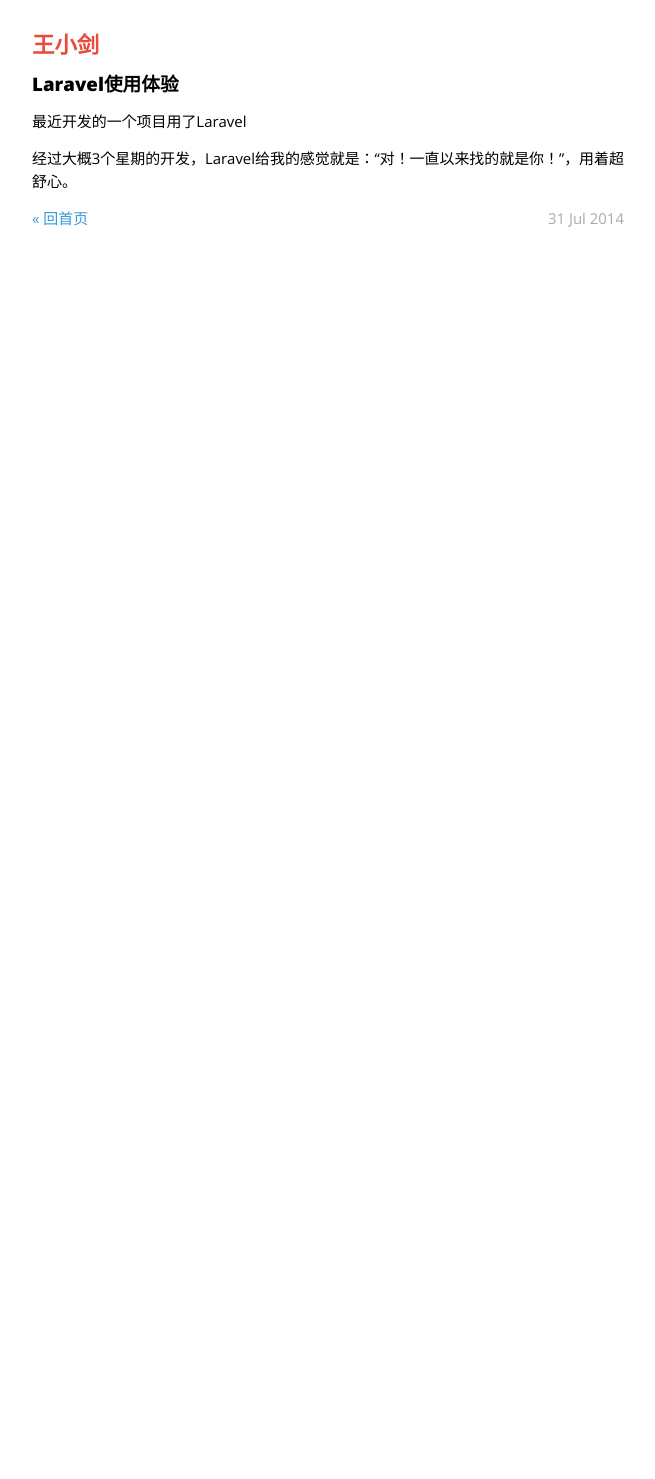
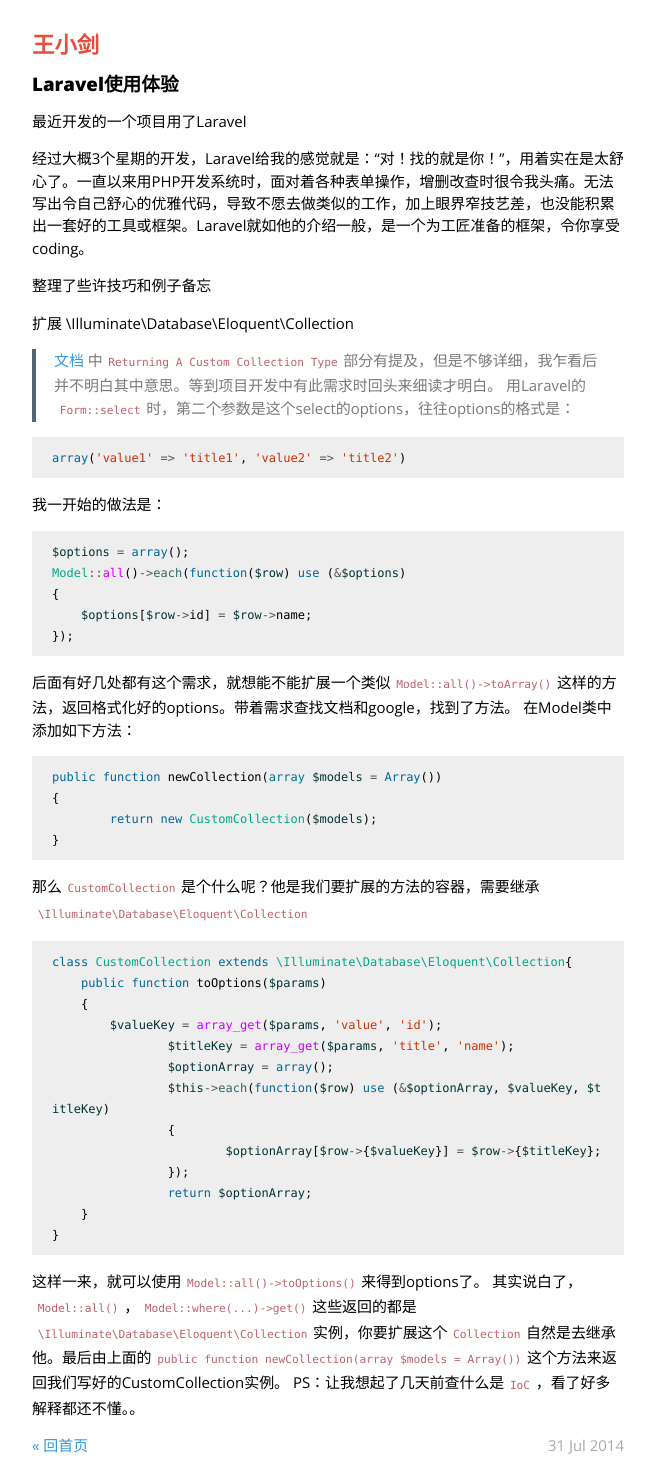
Before and after one commit to hiwjd/hiwjd.github.io, a Jekyll site: the page built from _posts/2014-07-31-Laravel使用体验.markdown, in a window 1280 px wide. Shown: the whole page, without its empty margins (312-967 px from the left). Built offline with Jekyll 4.4.1, drawn with Linux system fonts in a browser that asks for light colours; Markdown is read by kramdown in place of the engine named in the settings; comment, search, counter and statistics services are not loaded; before the commit the page ends 900 px from its top, so only the background shows below that.

Commit message:
Published with https://stackedit.io/

```diff
--- a/_posts/2014-07-31-Laravel使用体验.markdown
+++ b/_posts/2014-07-31-Laravel使用体验.markdown
@@ -7,4 +7,49 @@ categories: post
 
 最近开发的一个项目用了Laravel
 
-经过大概3个星期的开发，Laravel给我的感觉就是：“对！一直以来找的就是你！”，用着超舒心。
+经过大概3个星期的开发，Laravel给我的感觉就是：“对！找的就是你！”，用着实在是太舒心了。一直以来用PHP开发系统时，面对着各种表单操作，增删改查时很令我头痛。无法写出令自己舒心的优雅代码，导致不愿去做类似的工作，加上眼界窄技艺差，也没能积累出一套好的工具或框架。Laravel就如他的介绍一般，是一个为工匠准备的框架，令你享受coding。
+
+整理了些许技巧和例子备忘
+
+扩展 \Illuminate\Database\Eloquent\Collection
+>
+[文档](http://laravel.com/docs/eloquent#collections) 中`Returning A Custom Collection Type`部分有提及，但是不够详细，我乍看后并不明白其中意思。等到项目开发中有此需求时回头来细读才明白。
+用Laravel的`Form::select`时，第二个参数是这个select的options，往往options的格式是：
+{% highlight php %}
+array('value1' => 'title1', 'value2' => 'title2')
+{% endhighlight %}
+我一开始的做法是：
+{% highlight php %}
+$options = array();
+Model::all()->each(function($row) use (&$options)
+{
+    $options[$row->id] = $row->name;
+});
+{% endhighlight %}
+后面有好几处都有这个需求，就想能不能扩展一个类似`Model::all()->toArray()`这样的方法，返回格式化好的options。带着需求查找文档和google，找到了方法。
+在Model类中添加如下方法：
+{% highlight php %}
+public function newCollection(array $models = Array())
+{
+	return new CustomCollection($models);
+}
+{% endhighlight %}
+那么`CustomCollection`是个什么呢？他是我们要扩展的方法的容器，需要继承`\Illuminate\Database\Eloquent\Collection`
+{% highlight php %}
+class CustomCollection extends \Illuminate\Database\Eloquent\Collection{
+    public function toOptions($params)
+    {
+        $valueKey = array_get($params, 'value', 'id');
+		$titleKey = array_get($params, 'title', 'name');
+		$optionArray = array();
+		$this->each(function($row) use (&$optionArray, $valueKey, $titleKey)
+		{
+			$optionArray[$row->{$valueKey}] = $row->{$titleKey};
+		});
+		return $optionArray;
+    }
+}
+{% endhighlight %}
+这样一来，就可以使用`Model::all()->toOptions()`来得到options了。
+其实说白了，`Model::all()`，`Model::where(...)->get()`这些返回的都是`\Illuminate\Database\Eloquent\Collection`实例，你要扩展这个`Collection`自然是去继承他。最后由上面的`public function newCollection(array $models = Array())`这个方法来返回我们写好的CustomCollection实例。
+PS：让我想起了几天前查什么是`IoC`，看了好多解释都还不懂。。
```
